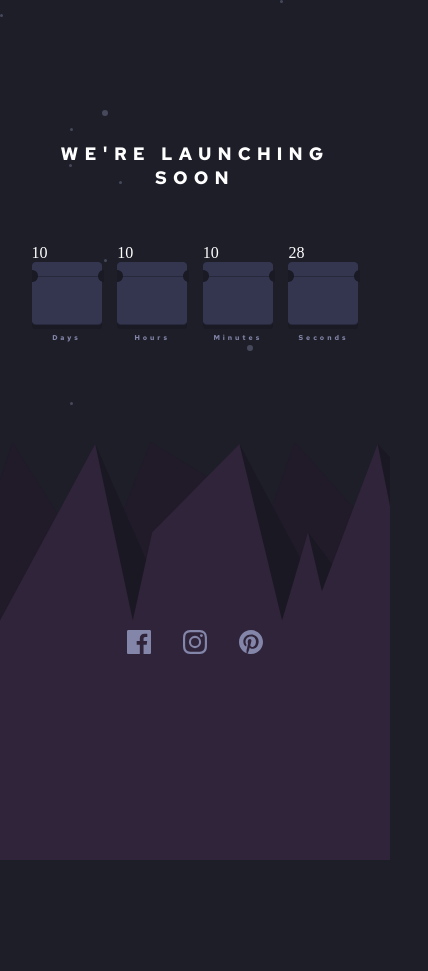
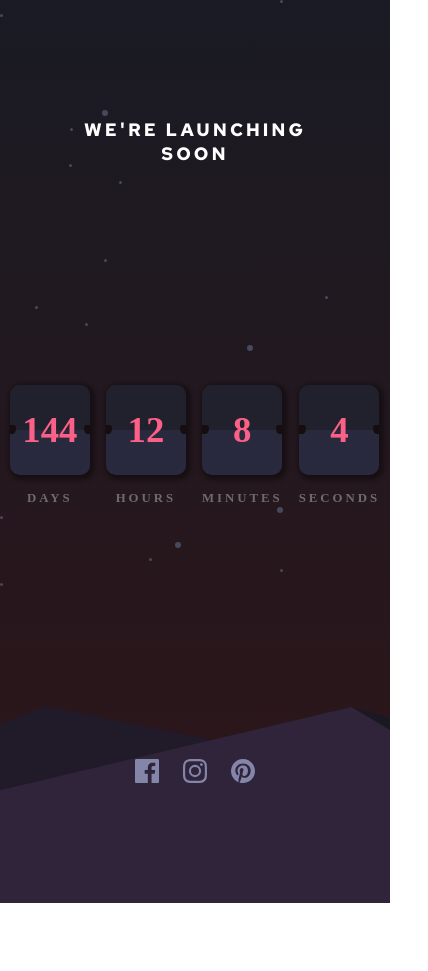
Before and after one commit to mikhita/launch-countdowntimer, a plain HTML site: page index.html in a window 390 px wide. Shown: the whole page, 428 px wide, since content can reach past the window. Before the commit the page ends 860 px from the top, so only its background shows below. Drawn offline with Linux system fonts and the light colour scheme.

Commit message:
I finish functionality of countdown and responsive design only thing that I didnot do is flipping the numbers every second, so I think that I will do that for today also

```diff
--- a/app.js
+++ b/app.js
@@ -0,0 +1,106 @@
+
+
+var daysHead = document.querySelector('.days');
+var hourHead = document.querySelector('.hours');
+var minuteHead = document.querySelector('.minutes');
+var secondHead = document.querySelector('.seconds');
+var secondCard = document.querySelector('#second');
+var minuteCard = document.querySelector('#minute');
+var hourCard = document.querySelector('#hour');
+
+
+let days;
+let hours;
+let minutes;
+let seconds;
+
+//
+
+console.log(seconds);
+var countDownDate = new Date ("Jan 1, 2023 00:00:00").getTime();
+
+console.log(countDownDate);
+
+var x = setInterval(function(){
+
+//get today's date and time
+
+
+var now = new Date().getTime();
+
+// find the distance between now and future dates
+
+
+var distance = countDownDate - now;
+
+// time calculations for days , hours, minutes , and seconds
+
+
+days = Math.floor(distance/(1000*60*60*24));
+hours = Math.floor((distance % (1000*60*60*24))/(1000*60*60));
+
+minutes = Math.floor((distance % (1000*60*60))/(1000*60));
+
+seconds= Math.floor((distance % (1000*60))/(1000));
+
+daysHead.innerHTML = days;
+hourHead.innerHTML = hours;
+minuteHead.innerHTML = minutes;
+secondHead.innerHTML = seconds;
+
+secondHead.addEventListener('onChange',()=>{
+
+
+secondCard.classList.add('active');
+
+})
+
+// if countdown is over
+
+
+if(distance<0){
+
+daysHead.innerText = "EX";
+hourHead.innerText = "PI";
+minuteHead.innerText = 'R';
+secondHead.innerText = 'ED';
+
+}
+
+},1000);
+
+
+var y = setInterval(function(){
+
+
+ secondCard.classList.toggle('active')
+
+}, 1000);
+
+var now = new Date().getTime();
+
+// find the distance between now and the future date;
+
+var distance = countDownDate-now;
+
+//time calculations for days, hours, minutes and seconds
+
+
+days = Math.floor(distance/(1000*60*60*24));
+hours = Math.floor((distance % (1000*60*60*24))/(1000*60*60));
+
+minutes = Math.floor((distance % (1000*60*60))/(1000*60));
+
+seconds= Math.floor((distance % (1000*60))/(1000));
+
+console.log(minuteCard);
+
+var a =  setInterval(function() {
+    if (seconds<1) {minuteCard.classList.toggle('active')}
+
+}, 1000);
+
+var b =  setInterval(function() {
+    if (minutes<1) {hourCard.classList.toggle('active')}
+
+}, 1000);
--- a/index.html
+++ b/index.html
@@ -2,100 +2,62 @@
 <html lang="en">
 <head>
   <meta charset="UTF-8">
-  <meta name="viewport" content="width=device-width, initial-scale=1.0"> <!-- displays site properly based on user's device -->
-
+  <meta name="viewport" content="width=device-width, initial-scale=1.0">
   <link rel="icon" type="image/png" sizes="32x32" href="./images/favicon-32x32.png">
+  <link rel="stylesheet" href="https://cdnjs.cloudflare.com/ajax/libs/font-awesome/6.0.0/css/all.min.css" integrity="sha512-9usAa10IRO0HhonpyAIVpjrylPvoDwiPUiKdWk5t3PyolY1cOd4DSE0Ga+ri4AuTroPR5aQvXU9xC6qOPnzFeg==" crossorigin="anonymous" referrerpolicy="no-referrer" />
   <link rel="stylesheet" href="styles.css">
   <title>Frontend Mentor | Launch countdown timer</title>
-
+  <style>.attribution { font-size: 11px; text-align: center; }
+    .attribution a { color: hsl(228, 45%, 44%); }</style>
 </head>
 <body>
-<h1>We're launching soon</h1>
-<div class="mainContent">
-  <div class="timeContainerAndText">
-    <div class="days">
-      10
+  <div class="background">
+    <div class="stars"></div>
+    <div class="hills"></div>
   </div>
-    <div class="midleImageBorder">
-      <img class="oval" src="./images/oval left.png" alt="">
-      <img class="line" src="./images/Rectangle (2).png" alt="">
-      <img class="oval" src="./images/oval right.png" alt="">
+    <main class="container">
+    <div class="heading">
+      <h1>WE'RE LAUNCHING SOON</h1>
     </div>
-    <div class="timeCont">
-      <img src="./images/rect.png" alt="">
+    <div class="countdown-wrapper">
+      <div class="card">
+        <div class="countdown-font">
+          <h2 class="text days">08</h2>
         </div>
-    <div class="textCont">
-      <p>Days</p>
+        <h3 class="description">DAYS</h3>
+      </div>
+      <div class="card ">
+        <div class="countdown-font" id="hour">
+          <h2 class="text hours">23</h2>
+        </div>
+        <h3 class="description">HOURS</h3>
+      </div>
+      <div class="card ">
+        <div class="countdown-font" id="minute">
+          <h2 class="text minutes">55</h2>
+        </div>
+        <h3 class="description">MINUTES</h3>
+      </div>
+      <div class="card">
+        <div class="countdown-font" id="second">
+          <h2 class="text seconds">41</h2>
+        </div>
+        <h3 class="description">SECONDS</h3>
       </div>
   </div>
-
-  <div class="timeContainerAndText">
-    <div class="hours">
-      10
-    </div>
-    <div class="midleImageBorder">
-      <img class="oval" src="./images/oval left.png" alt="">
-      <img class="line" src="./images/Rectangle (2).png" alt="">
-      <img class="oval" src="./images/oval right.png" alt="">
-    </div>
-    <div class="timeCont">
-      <img src="./images/rect.png" alt="">
-    </div>
-    <div class="textCont">
-      <p>Hours</p>
-    </div>
-  </div>
-
-  <div class="timeContainerAndText">
-    <div class="minutes">
-      10
-  </div>
-    <div class="midleImageBorder">
-      <img class="oval" src="./images/oval left.png" alt="">
-      <img class="line" src="./images/Rectangle (2).png" alt="">
-      <img class="oval" src="./images/oval right.png" alt="">
-    </div>
-    <div class="timeCont">
-      <img src="./images/rect.png" alt="">
-    </div>
-    <div class="textCont">
-      <p>Minutes</p>
-    </div>
-  </div>
-
-  <div class="timeContainerAndText">
-    <div class="seconds">
-      28
-    </div>
-    <div class="midleImageBorder">
-      <img class="oval" src="./images/oval left.png" alt="">
-      <img class="line" src="./images/Rectangle (2).png" alt="">
-      <img class="oval" src="./images/oval right.png" alt="">
-    </div>
-    <div class="timeCont">
-        <img src="./images/rect.png" alt="">
-
-    </div>
-    <div class="textCont">
-      <p>Seconds</p>
-    </div>
-  </div>
-
-</div>
-
-
-<img class="hills" src="./images/pattern-hills.svg" alt="">
-<footer>
-  <svg  xmlns="http://www.w3.org/2000/svg" width="24" height="24"><path class="firstSvg" fill="#8385A9" d="M22.675 0H1.325C.593 0 0 .593 0 1.325v21.351C0 23.407.593 24 1.325 24H12.82v-9.294H9.692v-3.622h3.128V8.413c0-3.1 1.893-4.788 4.659-4.788 1.325 0 2.463.099 2.795.143v3.24l-1.918.001c-1.504 0-1.795.715-1.795 1.763v2.313h3.587l-.467 3.622h-3.12V24h6.116c.73 0 1.323-.593 1.323-1.325V1.325C24 .593 23.407 0 22.675 0z"/></svg>
- <svg  xmlns="http://www.w3.org/2000/svg" width="24" height="24"><path class="secondSvg" fill="#8385A9"
+  <div class="brand-wrapper">
+    <a href="#!"><svg  xmlns="http://www.w3.org/2000/svg" width="24" height="24"><path class="firstSvg" fill="#8385A9" d="M22.675 0H1.325C.593 0 0 .593 0 1.325v21.351C0 23.407.593 24 1.325 24H12.82v-9.294H9.692v-3.622h3.128V8.413c0-3.1 1.893-4.788 4.659-4.788 1.325 0 2.463.099 2.795.143v3.24l-1.918.001c-1.504 0-1.795.715-1.795 1.763v2.313h3.587l-.467 3.622h-3.12V24h6.116c.73 0 1.323-.593 1.323-1.325V1.325C24 .593 23.407 0 22.675 0z"/></svg></a>
+    <a href="#!"><svg  xmlns="http://www.w3.org/2000/svg" width="24" height="24"><path class="secondSvg" fill="#8385A9"
       d="M12 2.163c3.204 0 3.584.012 4.85.07 3.252.148 4.771 1.691 4.919 4.919.058 1.265.069
       1.645.069 4.849 0 3.205-.012 3.584-.069 4.849-.149 3.225-1.664 4.771-4.919
       4.919-1.266.058-1.644.07-4.85.07-3.204 0-3.584-.012-4.849-.07-3.26-.149-4.771-1.699-4.919-4.92-.058-1.265-.07-1.644-.07-4.849 0-3.204.013-3.583.07-4.849.149-3.227 1.664-4.771
       4.919-4.919 1.266-.057 1.645-.069 4.849-.069zM12 0C8.741 0 8.333.014 7.053.072 2.695.272.273 2.69.073 7.052.014 8.333 0 8.741 0 12c0 3.259.014 3.668.072 4.948.2 4.358 2.618 6.78 6.98 6.98C8.333 23.986
       8.741 24 12 24c3.259 0 3.668-.014 4.948-.072 4.354-.2 6.782-2.618 6.979-6.98.059-1.28.073-1.689.073-4.948 0-3.259-.014-3.667-.072-4.947-.196-4.354-2.617-6.78-6.979-6.98C15.668.014 15.259 0 12 0zm0 5.838a6.162 6.162 0 100 12.324 6.162 6.162 0 000-12.324zM12 16a4
-  4 0 110-8 4 4 0 010 8zm6.406-11.845a1.44 1.44 0 100 2.881 1.44 1.44 0 000-2.881z"/></svg>
-  <svg  xmlns="http://www.w3.org/2000/svg" width="24" height="24"><path class="thirdSvg" fill="#8385A9" d="M12 0C5.373 0 0 5.372 0 12c0 5.084 3.163 9.426 7.627 11.174-.105-.949-.2-2.405.042-3.441.218-.937 1.407-5.965 1.407-5.965s-.359-.719-.359-1.782c0-1.668.967-2.914 2.171-2.914 1.023 0 1.518.769 1.518 1.69 0 1.029-.655 2.568-.994 3.995-.283 1.194.599 2.169 1.777 2.169 2.133 0 3.772-2.249 3.772-5.495 0-2.873-2.064-4.882-5.012-4.882-3.414 0-5.418 2.561-5.418 5.207 0 1.031.397 2.138.893 2.738a.36.36 0 01.083.345l-.333 1.36c-.053.22-.174.267-.402.161-1.499-.698-2.436-2.889-2.436-4.649 0-3.785 2.75-7.262 7.929-7.262 4.163 0 7.398 2.967 7.398 6.931 0 4.136-2.607 7.464-6.227 7.464-1.216 0-2.359-.631-2.75-1.378l-.748 2.853c-.271 1.043-1.002 2.35-1.492 3.146C9.57 23.812 10.763 24 12 24c6.627 0 12-5.373 12-12 0-6.628-5.373-12-12-12z"/></svg>
-</footer>
+      4 0 110-8 4 4 0 010 8zm6.406-11.845a1.44 1.44 0 100 2.881 1.44 1.44 0 000-2.881z"/></svg></a>
+    <a href="#!"><svg  xmlns="http://www.w3.org/2000/svg" width="24" height="24"><path class="thirdSvg" fill="#8385A9" d="M12 0C5.373 0 0 5.372 0 12c0 5.084 3.163 9.426 7.627 11.174-.105-.949-.2-2.405.042-3.441.218-.937 1.407-5.965 1.407-5.965s-.359-.719-.359-1.782c0-1.668.967-2.914 2.171-2.914 1.023 0 1.518.769 1.518 1.69 0 1.029-.655 2.568-.994 3.995-.283 1.194.599 2.169 1.777 2.169 2.133 0 3.772-2.249 3.772-5.495 0-2.873-2.064-4.882-5.012-4.882-3.414 0-5.418 2.561-5.418 5.207 0 1.031.397 2.138.893 2.738a.36.36 0 01.083.345l-.333 1.36c-.053.22-.174.267-.402.161-1.499-.698-2.436-2.889-2.436-4.649 0-3.785 2.75-7.262 7.929-7.262 4.163 0 7.398 2.967 7.398 6.931 0 4.136-2.607 7.464-6.227 7.464-1.216 0-2.359-.631-2.75-1.378l-.748 2.853c-.271 1.043-1.002 2.35-1.492 3.146C9.57 23.812 10.763 24 12 24c6.627 0 12-5.373 12-12 0-6.628-5.373-12-12-12z"/></svg></a>
+  </div>
+</main>
 <script src="app.js"></script>
 </body>
+
 </html>
--- /dev/null
+++ b/settings.json
@@ -0,0 +1,3 @@
+{
+    "liveServer.settings.port": 5501
+}
--- a/styles.css
+++ b/styles.css
@@ -1,123 +1,210 @@
 @import url('https://fonts.googleapis.com/css2?family=Red+Hat+Text:wght@700&display=swap');
+
+
 *{
     margin: 0;
     padding: 0;
+    box-sizing: border-box;
+}
+
+html{overflow: hidden;}
+body{
+    height: 100v;
+    display: flex;
+    flex-direction: colum;
+    justify-content: center;
 
 }
-body{
-    background-image: url(./images/bg-stars.svg) !important;
-    background: #1D1E28;;
+.background{
+    height: 100vh;
+    position: absolute;
+    background: linear-gradient(hsl(234,17%,12%),
+    hsl(350, 35%,13%));
+    width: 100%;
+    z-index: -1;
 
+}
+
+.stars{
+    background: url('images/bg-stars.svg');
+    width: 100%;
+    height: 79%;
+    display: flex;
+    background-size: fill;
+
+
+}
+.hills{
+    background: url('images/pattern-hills.svg') no-repeat;
+    width: 100%;
+    height: 36%;
+    display: flex;
+    background-size: fill;
+    background-position: 0px 39px;
+}
+
+.container{
+    z-index: 44;
+    display: flex;
+    flex-direction: column;
+    align-items: center;
+    padding: 0  3rem;
+    position: relative;
+    justify-content: space-around;
+    height: 100vh;
+
+}
+
+.heading{
+    padding: 1rem 0rem;
+    text-align: center;
+    font-size: 1.3rem;
+
+}
+
+.heading h1{
     color: white;
+    font-weight: lighter;
+    letter-spacing: 3px;
+    cursor: pointer;
+    -webkit-background-clip: text;
+    background-clip: text;
+    -moz-text-fill-color:transparent;
+
+}
+
+.heading h1:hover{
+    background: linear-gradient(hsl(345,90%,60%),rgb(245,46,195));
+
+
+
+}
+
+
+.countdown-wrapper{
+    display: grid;
+    grid-template-columns: repeat(4, 1fr);
+    gap: 1rem;
+
+}
+
+
+.card{
     display: flex;
     flex-direction: column;
     justify-content: center;
     align-items: center;
-    overflow: hidden;
 }
-h1{
-    font-family: Red Hat Text;
-    font-size: 18px;
-    font-weight: 700;
-    line-height: 24px;
-    letter-spacing: 6.136363506317139px;
-    text-align: center;
-    text-transform: uppercase;
-    width: 300px;
-    margin-top: 142px;
-    margin-bottom: 54px;
+
+.countdown-font{
+    display: flex;
+    background: linear-gradient(hsl(235, 16%, 15%) 50%,
+    hsl(237,21%, 20%)50%);
+    height: 90px;
+    width: 80px;
+    justify-content: center;
+    align-items: center;
+    box-shadow: 2px 2px 4px 3px rgba(0,0,0,0.377);
+    border-radius: 10px;
+    z-index: 44;
+    position: relative;
+    transition: all .4s ease-in;
+    transform-style: preserve-3d;
+    cursor: pointer;
 }
-.timeCont img{
-    width: 70px;
-    height: 67px;
+
+.countdown-font.active{
+    transform: translateY(360deg);
 }
-.mainContent{
+.countdown-font::after{
+    position: absolute;
+    content: "";
+    width: 8%;
+    height: 10%;
+    background: hsl(346, 27%, 7%);
+    left: 0px;
+    top: 44%;
+    border-radius: 0 50% 80% 0;
+
+
+}
+
+.countdown-font::before{
+    position: absolute;
+    content: "";
+    width: 8%;
+    height: 10%;
+    background: hsl(348, 26%,7%);
+    right: 0px;
+    top: 44%;
+    border-radius: 50% 0 0 80%;
+}
+
+.text{
+    font-size: 2.3rem;
+    color: hsl(345,95%,68%);
+    cursor: pointer;
+    transition: all .4s ease-in;
+}
+
+.text:hover{color: 345,82%, 52%;}
+
+
+.description{
+    margin-top: 1rem;
+     font-size: 0.8rem;
+     color: rgb(109, 108, 108);
+     letter-spacing: 3px;
+}
+
+
+.brand-wrapper{
     display: flex;
     justify-content: space-between;
-    width:327px;
+    align-items: center;
+    position: relative;
+    top: 3rem;
+}
+
+.brand-wrapper a{
+    margin: 0 12px;
+    text-decoration: none;
+    color: rgba(255,255,255, 0.438);
+    font-size: 1.8rem;
+    transition: all 0.4 ease-in;
+}
+.brand-wrapper a:hover{
+    color: hsl(345,82,52);
+}
+
+.brand-wrapper a img{
+    border-radius: 50%;
+}
+
+@media screen and (min-width:1440px){
+
+.hills{
+    background: url('images/pattern-hills.svg') no-repeat;
+
+   height: 36%;
+   width: 100%;
+   display: flex;
+   background-size: cover;
+   background-position: 0px 39px;
+}
+.firstSvg:hover, .secondSvg:hover, .thirdSvg:hover{
+    fill:#FB5E84;
+}
 
 }
-.textCont p{
-    font-family: Red Hat Text;
-    font-size: 7px;
-    font-weight: 700;
-    line-height: 9px;
-    letter-spacing: 2.9593749046325684px;
-    text-align: center;
-    color: #8385A9;
-
-}
-body .hills{
-
-    max-width: -webkit-fill-available;
-    height: 418px;
-    padding: 0%;
-    margin: 0%;
-    position: relative;
-    bottom:-100px;
-
-}
-footer{
-    top:-130px;
-    width: 136px;
-    position: relative;
-    display: flex;
-    flex-direction: row;
-    justify-content: space-between;
-}
-.midleImageBorder .line{
-    width: 60px;
-}
-.midleImageBorder{
-    display: flex;
-    flex-direction: row;
-    justify-content: center;
-    align-items: center;
-    position: absolute;
-    top:270px;
-}
-@media only screen and (min-width: 1440px){
+@media screen and (max-width:500px){
     h1{
-        min-width: 500px;
-    }
-    .timeCont img{
-        width:150px;
-        height: 150px;
-    }
-    .mainContent{
-        width: 690px;
-    }
-    .midleImageBorder{
-        width: 150px;
-        position:absolute;
-        top:285px;
-    }
-    .midleImageBorder .line{
-        width: 140px;
-    }
-    .textCont p{
         font-family: Red Hat Text;
-        font-size: 14px;
+        font-size: 18px;
         font-weight: 700;
-        line-height: 19px;
-        letter-spacing: 5.918749809265137px;
+        line-height: 24px;
+        letter-spacing: 6.136363506317139px;
         text-align: center;
-
-    }
-    .minutes,.seconds,.hours,.days{
-        position: absolute;
-        font-family: Red Hat Text;
-        font-size: 80px;
-        font-weight: 700;
-        line-height: 71px;
-        letter-spacing: -2.4000000953674316px;
-        text-align: center;
-        color: red;
-        top:255px;
-        margin-left: 30px;
-
-    }
-    .firstSvg:hover, .secondSvg:hover, .thirdSvg:hover{
-        fill:#FB5E84;
+        max-width: 280px;
     }
 }
```
Lines whose indentation alone changed are shown as unchanged.
